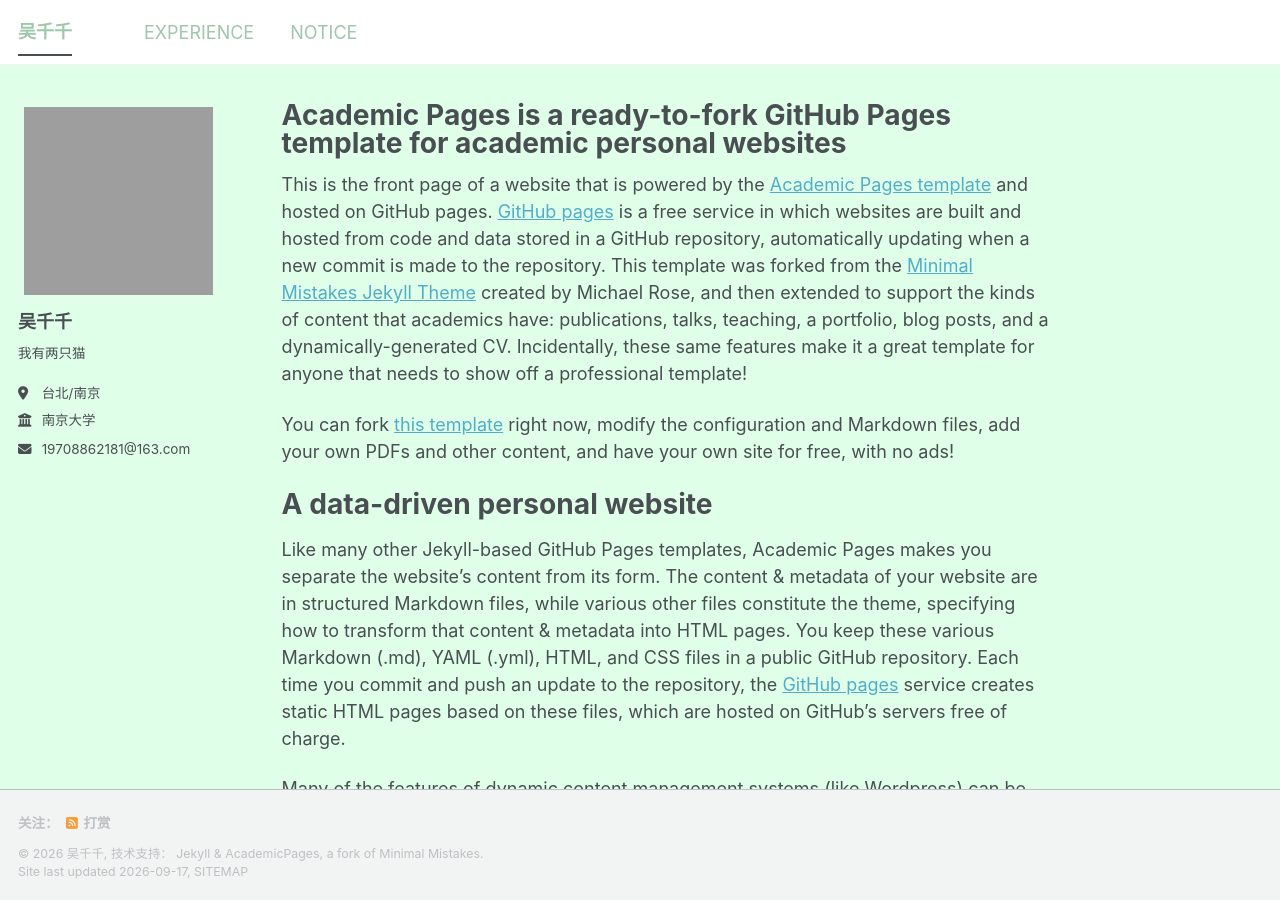
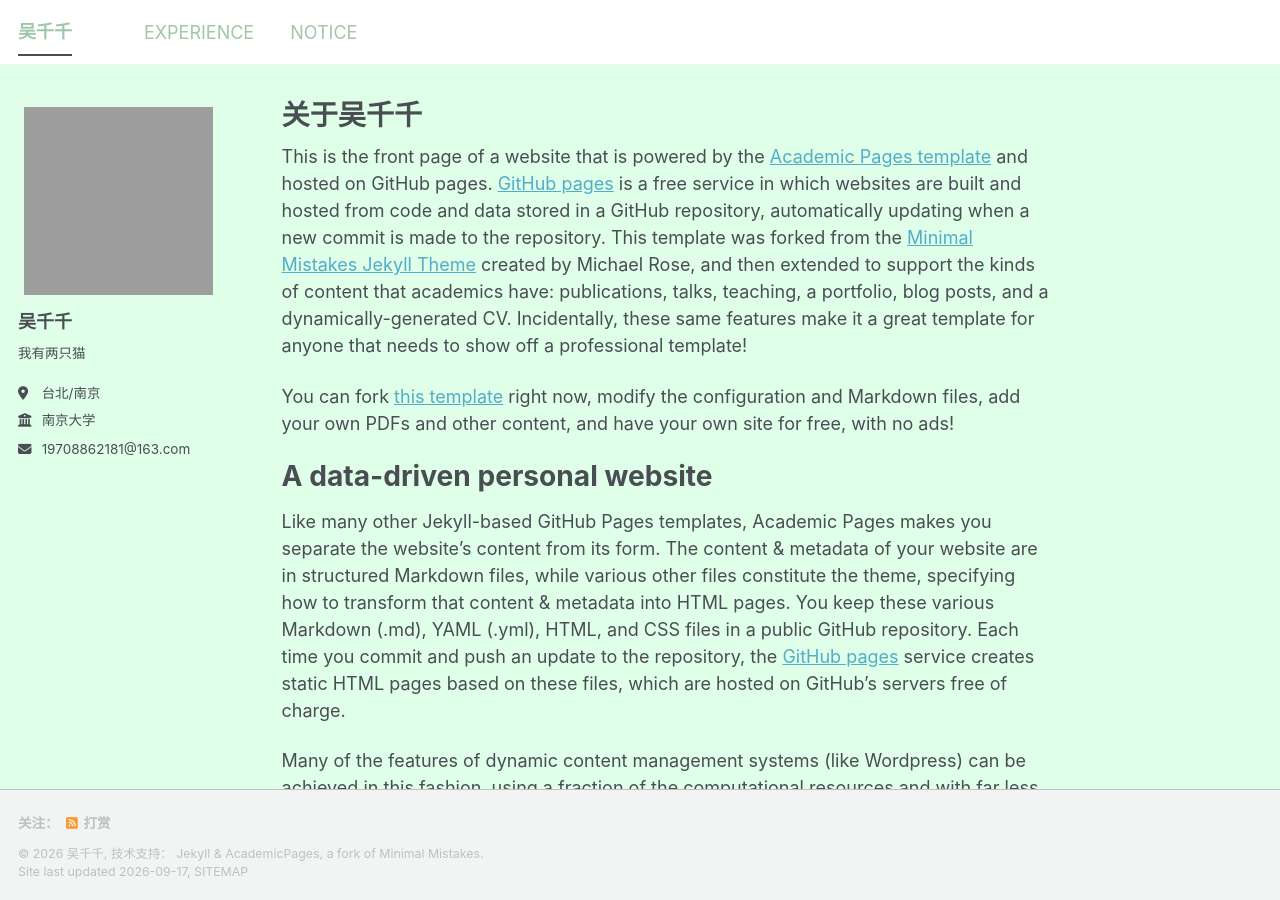
Before and after one commit to wuciancian0301/wuciancian0301.github.io, a Jekyll site: the page built from _pages/about.md, in a window 1280 px wide and 900 px high. Built offline with Jekyll 4.4.1, drawn with Linux system fonts in a browser that asks for light colours; a style sheet for code colours, icons or effects is not loaded.

Commit message:
主頁名稱

```diff
--- a/_pages/about.md
+++ b/_pages/about.md
@@ -1,6 +1,6 @@
 ---
 permalink: /
-title: "Academic Pages is a ready-to-fork GitHub Pages template for academic personal websites"
+title: "关于吴千千"
 author_profile: true
 redirect_from:
   - /about/
```
